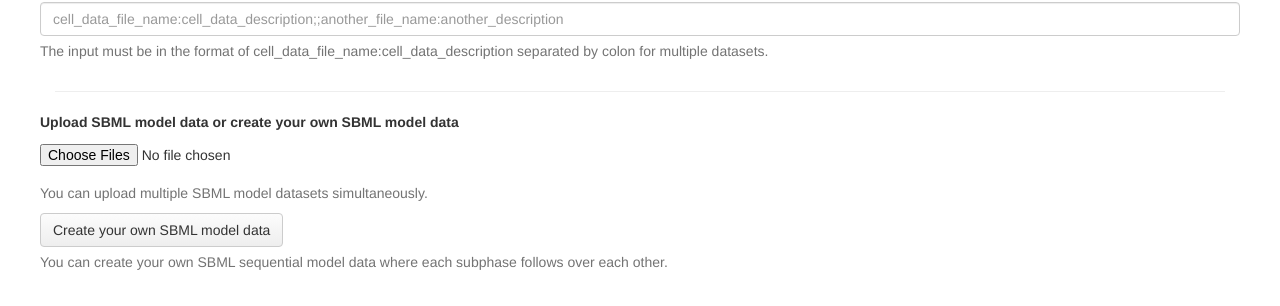
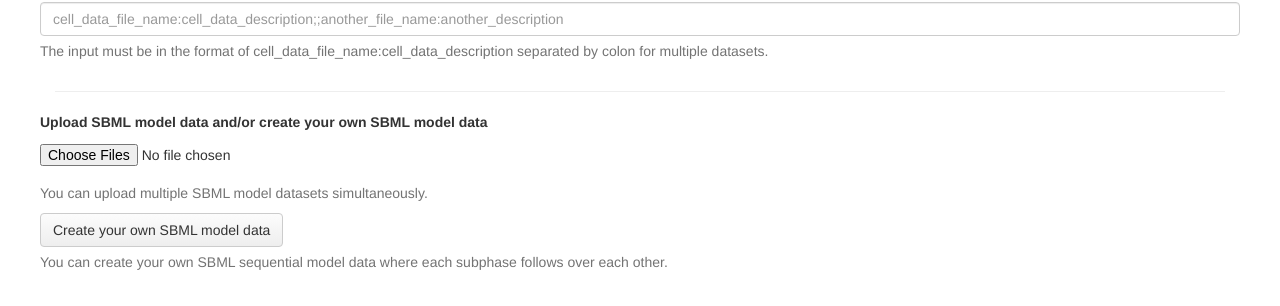
Before and after one commit to RENCI/CellCycleBrowser, a Django app: template server/cc_core/templates/cc_core/add-profile.html in a window 1280 px wide. Shown: the part 980-1286 px from the top of the page. Run offline with Django 3.2, Linux system fonts and the light colour scheme; the template is opened without the code that fills it, so the values that code supplies are empty; some libraries are stand-ins or nearby versions.

Commit message:
minor add profile html update

```diff
--- a/server/cc_core/templates/cc_core/add-profile.html
+++ b/server/cc_core/templates/cc_core/add-profile.html
@@ -48,7 +48,7 @@
         </div>
         <hr>
         <div class="form-group">
-            <label for="model_sel_files">Upload SBML model data or create your own SBML model data</label>
+            <label for="model_sel_files">Upload SBML model data and/or create your own SBML model data</label>
             <input type="file" class="btn-add-access" name="model_files" id="model_sel_files" multiple/>
             <p class="help-block">You can upload multiple SBML model datasets simultaneously.</p>
             <a type="button" class="btn btn-default" data-toggle="modal" data-target="#create-sbml-model-dialog">Create your own SBML model data</a>
```
